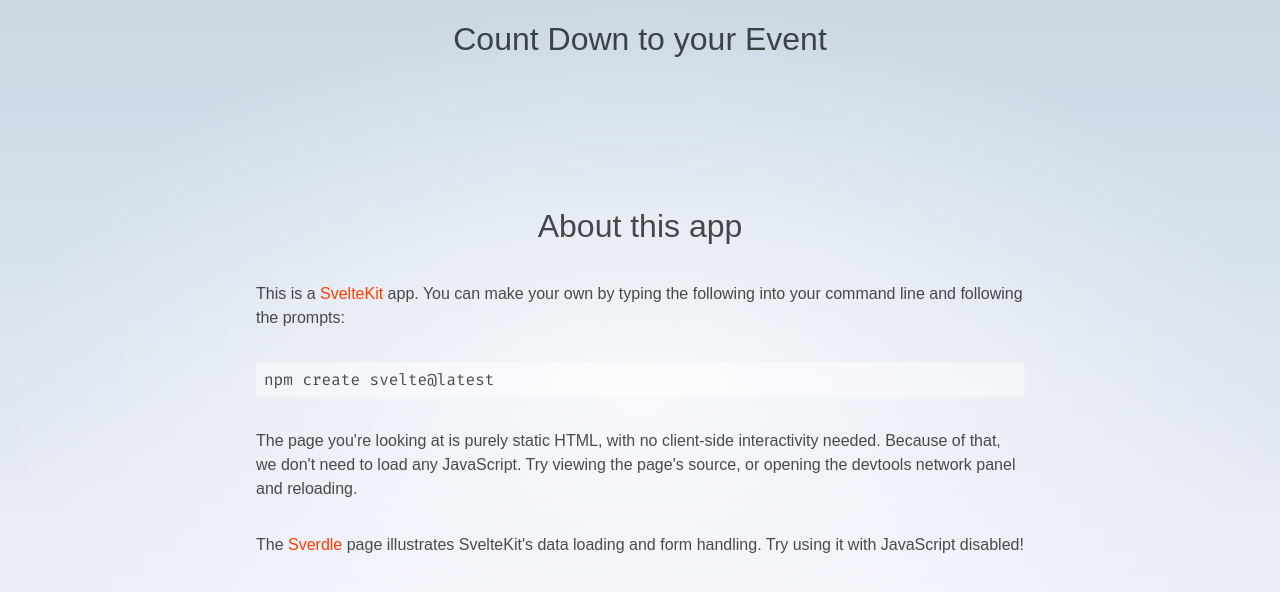
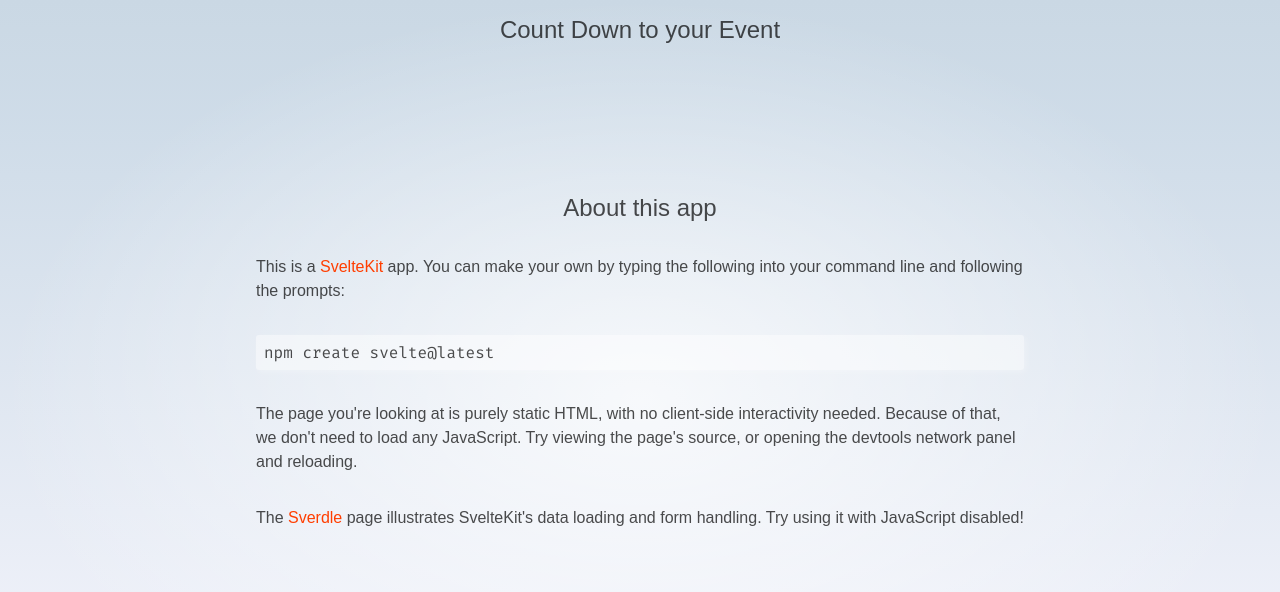
Before and after one commit to hajile78/count-down-timer, a SvelteKit app: page /about in a window 1280 px wide. Shown: the top 592 px of the page. Built offline with nearby package versions, Linux system fonts and the light colour scheme.

Commit message:
update style fixes

```diff
--- a/src/routes/Counter.svelte
+++ b/src/routes/Counter.svelte
@@ -54,7 +54,7 @@
 	}
 
 	.counter-viewport {
-		max-width: 24	em;
+		max-width: 24rem;
 		height: 4em;
 		overflow: hidden;
 		text-align: center;
--- a/src/routes/styles.css
+++ b/src/routes/styles.css
@@ -50,7 +50,7 @@ a:hover {
 }
 
 h1 {
-	font-size: 2rem;
+	font-size: 1.5rem;
 	text-align: center;
 }
 
@@ -90,6 +90,6 @@ button:focus:not(:focus-visible) {
 
 @media (min-width: 720px) {
 	h1 {
-		font-size: 2rem;
+		font-size: 1.5rem;
 	}
 }
```
